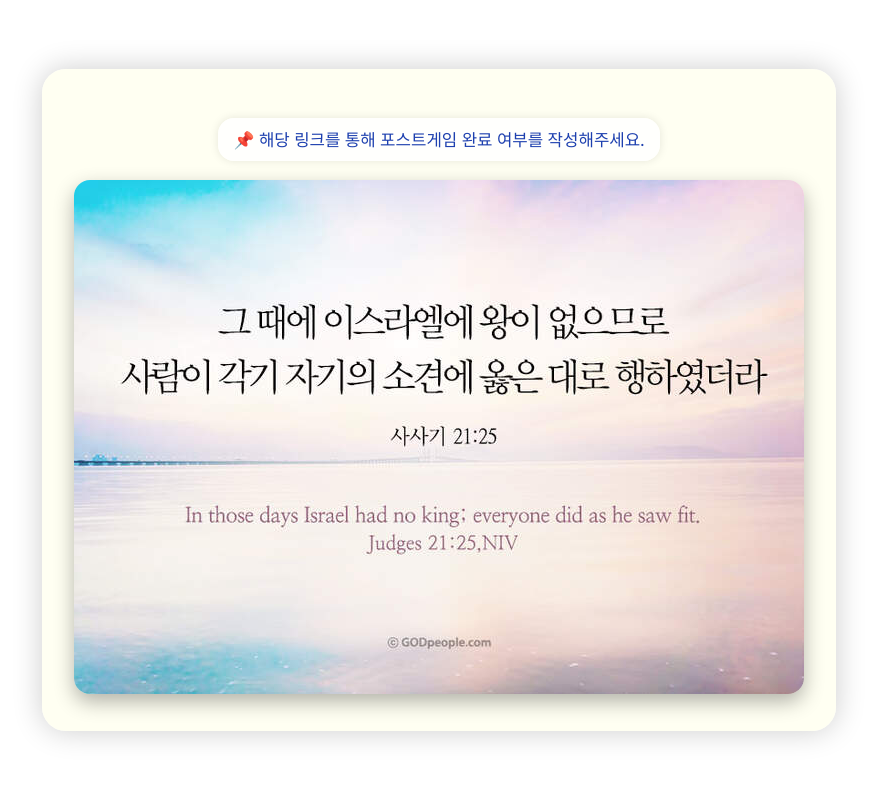
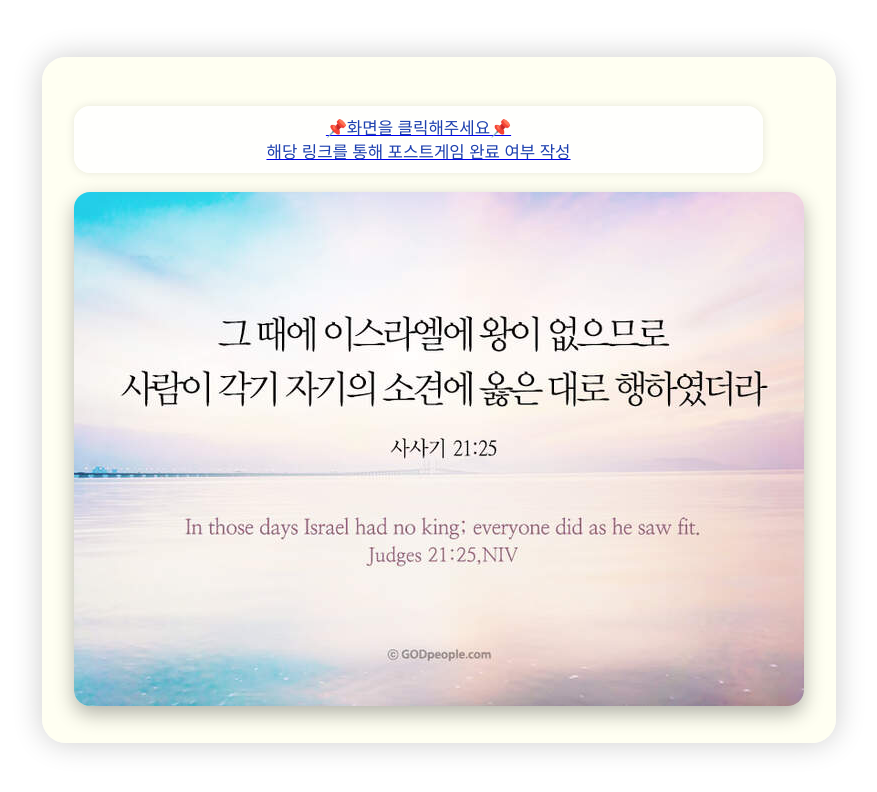
Before and after one commit to 2kyuhang/wooridle, a plain HTML site: page next.html in a window 1280 px wide. Shown: the whole page, without its empty margins (201-1078 px from the left). Drawn offline with Linux system fonts and the light colour scheme.

Commit message:
Update next.html

```diff
--- a/next.html
+++ b/next.html
@@ -55,12 +55,15 @@
 </head>
 <body>
   <div class="card">
+    <a href="https://docs.google.com/forms/d/e/1FAIpQLScP_3du4Txg3SdJm2fnfDafpCt3FViI3HsIWO3Cfeygy2xM1w/viewform?usp=header" target="_blank">
     <p class="notice">
-      📌 <a href="https://docs.google.com/forms/d/e/1FAIpQLScP_3du4Txg3SdJm2fnfDafpCt3FViI3HsIWO3Cfeygy2xM1w/viewform?usp=header" target="_blank">해당 링크를 통해 포스트게임 완료 여부를 작성해주세요.</a>
+      📌화면을 클릭해주세요📌
+      <br>
+      해당 링크를 통해 포스트게임 완료 여부 작성
     </p>
     <div class="image-container">
       <img src="images/bible_verse_image.jpg" alt="사사기 21장 25절 말씀 이미지" />
     </div>
-  </div>
+  </div></a>
 </body>
 </html>
```
